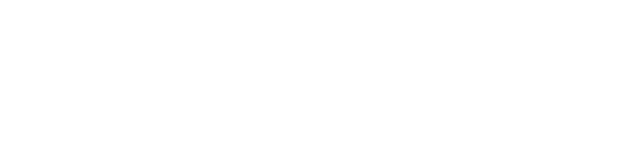
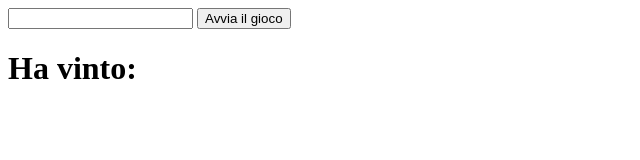
Before and after one commit to RiccardoGarbo/js-paliedispari, a plain HTML site: page Pari e Dispari/index.html in a window 1280 px wide. Shown: the whole page, without its empty margins (0-640 px from the left). Drawn offline with Linux system fonts and the light colour scheme.

Commit message:
create elements html

```diff
--- a/Pari e Dispari/index.html
+++ b/Pari e Dispari/index.html
@@ -9,6 +9,11 @@
 </head>
 
 <body>
+    <form>
+        <input type="number">
+        <button>Avvia il gioco</button>
+    </form>
+    <h1>Ha vinto:</h1>
 
 
 </body>
```
